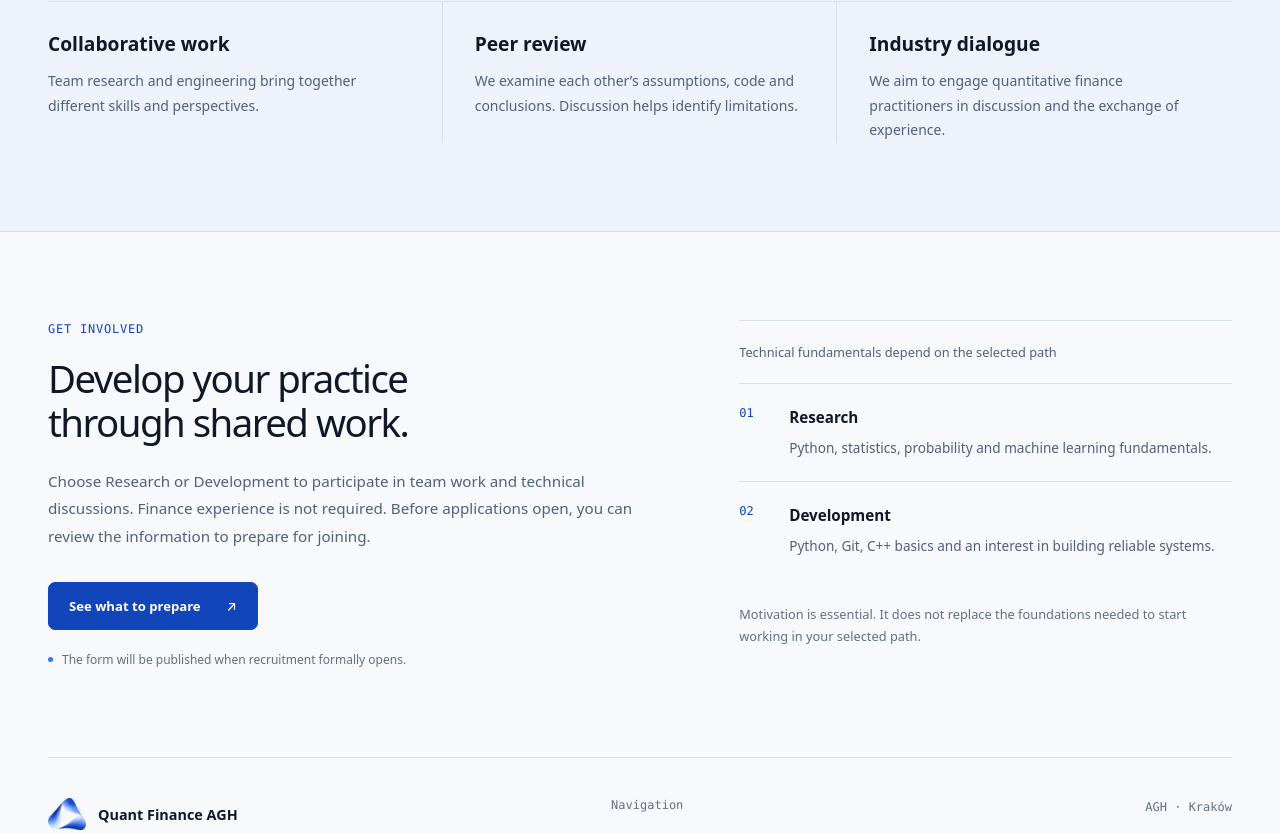
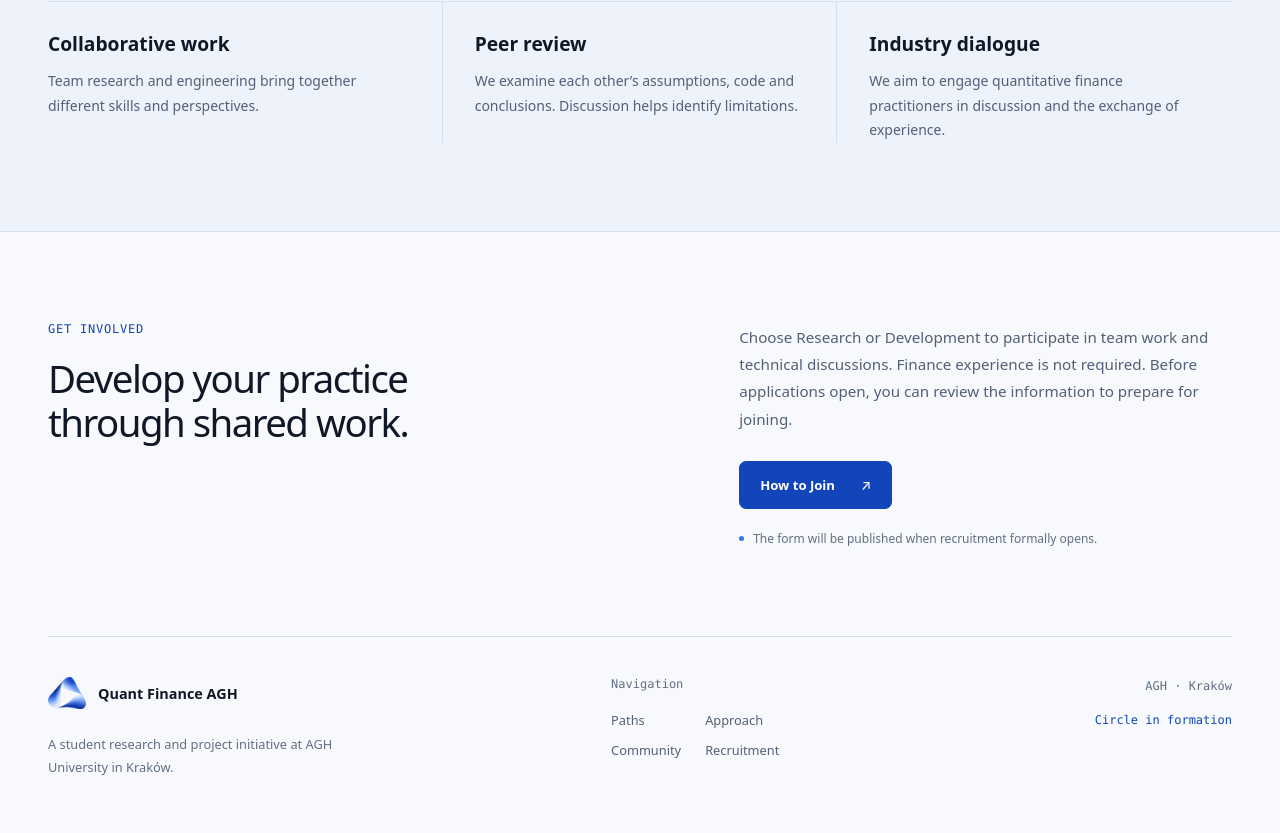
Before and after one commit to AGH-Quant-Finance/webpage, a React (Vite) app: page / in a window 1280 px wide. Shown: the part 1960-2793 px from the top of the page. Built offline with nearby package versions, Linux system fonts and the light colour scheme.

Commit message:
Polish recruitment layout and navigation glass edges

```diff
--- a/src/components/Recruitment.tsx
+++ b/src/components/Recruitment.tsx
@@ -56,9 +56,11 @@ export function Recruitment({ copy }: RecruitmentProps) {
   return (
     <section className="recruitment" id="recruitment" tabIndex={-1} aria-labelledby="recruitment-title">
       <div className="recruitment__inner shell">
-        <div className="recruitment__copy" data-reveal>
+        <div className="recruitment__heading" data-reveal>
           <p className="eyebrow">{copy.eyebrow}</p>
           <h2 id="recruitment-title">{copy.title}</h2>
+        </div>
+        <div className="recruitment__copy" data-reveal>
           <p>{copy.description}</p>
           <button
             className="primary-button pressable"
@@ -71,13 +73,6 @@ export function Recruitment({ copy }: RecruitmentProps) {
             {copy.previewAction}<span aria-hidden="true">↗</span>
           </button>
           <span className="form-status"><i aria-hidden="true" />{copy.formLabel}</span>
-        </div>
-
-        <div className="requirements" data-reveal>
-          <h3>{copy.requirementsTitle}</h3>
-          <article><span>01</span><div><strong>{copy.researchTitle}</strong><p>{copy.researchRequirements}</p></div></article>
-          <article><span>02</span><div><strong>{copy.developmentTitle}</strong><p>{copy.developmentRequirements}</p></div></article>
-          <p className="requirements__note">{copy.footerNote}</p>
         </div>
       </div>
 
--- a/src/content.ts
+++ b/src/content.ts
@@ -80,12 +80,6 @@ export type SiteCopy = {
     sheetTitle: string;
     sheetDescription: string;
     items: Array<{ index: string; title: string; description: string }>;
-    requirementsTitle: string;
-    researchTitle: string;
-    researchRequirements: string;
-    developmentTitle: string;
-    developmentRequirements: string;
-    footerNote: string;
   };
   footer: {
     description: string;
@@ -188,7 +182,7 @@ export const siteCopy: Record<Language, SiteCopy> = {
       title: "Rozwijaj swój warsztat we wspólnej pracy.",
       description: "Wybierz Research lub Development, aby uczestniczyć w pracy zespołowej i dyskusjach technicznych. Doświadczenie w finansach nie jest wymagane. Zanim uruchomimy nabór, możesz zapoznać się z informacjami potrzebnymi do zgłoszenia.",
       formLabel: "Formularz zostanie opublikowany po formalnym uruchomieniu naboru.",
-      previewAction: "Zobacz, co przygotować",
+      previewAction: "Jak dołączyć",
       closePreview: "Zamknij",
       sheetEyebrow: "Przygotowanie zgłoszenia",
       sheetTitle: "Cztery rzeczy, które chcemy o Tobie wiedzieć.",
@@ -199,12 +193,6 @@ export const siteCopy: Record<Language, SiteCopy> = {
         { index: "03", title: "Realizowane projekty", description: "Opisz problem, swój wkład, użyte narzędzia oraz najważniejszą lekcję." },
         { index: "04", title: "Motywacja", description: "Wyjaśnij, dlaczego chcesz dołączyć właśnie do AGH Quant Finance." },
       ],
-      requirementsTitle: "Techniczne podstawy zależą od wybranej ścieżki",
-      researchTitle: "Research",
-      researchRequirements: "Python, statystyka, prawdopodobieństwo i podstawy machine learningu.",
-      developmentTitle: "Development",
-      developmentRequirements: "Python, Git, podstawy C++ i zainteresowanie budową niezawodnych systemów.",
-      footerNote: "Motywacja jest konieczna. Nie zastępuje jednak podstaw potrzebnych do rozpoczęcia pracy w wybranej ścieżce.",
     },
     footer: {
       description: "Studencka inicjatywa badawczo-projektowa na AGH w Krakowie.",
@@ -305,7 +293,7 @@ export const siteCopy: Record<Language, SiteCopy> = {
       title: "Develop your practice through shared work.",
       description: "Choose Research or Development to participate in team work and technical discussions. Finance experience is not required. Before applications open, you can review the information to prepare for joining.",
       formLabel: "The form will be published when recruitment formally opens.",
-      previewAction: "See what to prepare",
+      previewAction: "How to Join",
       closePreview: "Close",
       sheetEyebrow: "Application preparation",
       sheetTitle: "Four things we want to know about you.",
@@ -316,12 +304,6 @@ export const siteCopy: Record<Language, SiteCopy> = {
         { index: "03", title: "Projects", description: "Describe the problem, your contribution, the tools used and the most important lesson." },
         { index: "04", title: "Motivation", description: "Explain why you want to join AGH Quant Finance specifically." },
       ],
-      requirementsTitle: "Technical fundamentals depend on the selected path",
-      researchTitle: "Research",
-      researchRequirements: "Python, statistics, probability and machine learning fundamentals.",
-      developmentTitle: "Development",
-      developmentRequirements: "Python, Git, C++ basics and an interest in building reliable systems.",
-      footerNote: "Motivation is essential. It does not replace the foundations needed to start working in your selected path.",
     },
     footer: {
       description: "A student research and project initiative at AGH University in Kraków.",
--- a/src/styles.css
+++ b/src/styles.css
@@ -49,7 +49,7 @@ a { color: inherit; }
 
 /* Glass is limited to navigation. Opaque materials are the default fallback. */
 .site-header { position: fixed; z-index: 100; top: 24px; left: 50%; width: var(--shell); transform: translateX(-50%); }
-.site-header__material { position: relative; z-index: 2; min-height: 72px; display: flex; align-items: center; justify-content: space-between; gap: 24px; padding: 10px 22px; border: 1px solid rgb(118 145 188 / 28%); border-top-color: rgb(255 255 255 / 90%); border-radius: var(--radius); background: var(--surface); box-shadow: 0 3px 12px rgb(25 53 100 / 4%), 0 14px 32px rgb(25 53 100 / 6%), inset 0 1px 0 rgb(255 255 255 / 65%); }
+.site-header__material { position: relative; z-index: 2; min-height: 72px; display: flex; align-items: center; justify-content: space-between; gap: 24px; padding: 10px 22px; border: 1px solid rgb(118 145 188 / 28%); border-top-color: rgb(255 255 255 / 96%); border-radius: var(--radius); background: var(--surface); box-shadow: 0 2px 6px rgb(25 53 100 / 4%), 0 12px 28px rgb(25 53 100 / 8%), inset 0 1px 0 rgb(255 255 255 / 82%), inset 0 -1px 0 rgb(118 145 188 / 8%); }
 .brand { display: inline-flex; align-items: center; gap: 12px; text-decoration: none; white-space: nowrap; }
 .brand__symbol { width: 48px; height: 41px; object-fit: contain; }
 .brand strong { font-size: 1.0625rem; letter-spacing: -.025em; font-weight: 650; }
@@ -112,7 +112,7 @@ a { color: inherit; }
 .disciplines__copy strong { color: var(--ink); font-weight: 550; }
 .section-block { padding-block: var(--space-7); }
 .section-heading { display: grid; grid-template-columns: 1.12fr .88fr; align-items: end; gap: 64px; margin-bottom: 40px; }
-.disciplines h2, .section-heading h2, .community__statement h2, .recruitment__copy h2 { max-width: 720px; margin: 18px 0 0; font-size: clamp(2rem, 3vw, 2.5rem); line-height: 1.15; letter-spacing: -.04em; font-weight: 520; text-wrap: balance; }
+.disciplines h2, .section-heading h2, .community__statement h2, .recruitment__heading h2 { max-width: 720px; margin: 18px 0 0; font-size: clamp(2rem, 3vw, 2.5rem); line-height: 1.15; letter-spacing: -.04em; font-weight: 520; text-wrap: balance; }
 .section-description { max-width: 480px; margin: 0; color: var(--muted); font-size: .88rem; line-height: 1.8; }
 .research-cycle { border-bottom: 1px solid var(--line); }
 .work-process { display: grid; grid-template-columns: repeat(4, minmax(0, 1fr)); margin: 0; padding: 0; border-block: 1px solid var(--line); list-style: none; }
@@ -135,16 +135,10 @@ a { color: inherit; }
 .community-pillars p { margin: 0; color: var(--muted); font-size: .875rem; line-height: 1.75; }
 .recruitment { position: relative; padding-block: var(--space-7); }
 .recruitment__inner { display: grid; grid-template-columns: 1.12fr .88fr; gap: 64px; align-items: start; }
-.recruitment__copy > p:not(.eyebrow) { max-width: 620px; margin: 24px 0 32px; color: var(--muted); font-size: .95rem; line-height: 1.8; }
+.recruitment__copy { padding-top: 4px; }
+.recruitment__copy > p { max-width: 480px; margin: 0 0 28px; color: var(--muted); font-size: .95rem; line-height: 1.8; }
 .form-status { display: flex; align-items: flex-start; gap: 9px; margin-top: 20px; color: var(--quiet); font-size: .75rem; line-height: 1.6; }
 .form-status i { flex: 0 0 5px; height: 5px; border-radius: 50%; margin-top: 7px; background: var(--blue-cobalt); }
-.requirements { border-top: 1px solid var(--line); }
-.requirements > h3 { margin: 0; padding: 22px 0; color: var(--muted); font-size: .8rem; font-weight: 500; }
-.requirements article { display: grid; grid-template-columns: 32px 1fr; gap: 18px; padding: 22px 0; border-top: 1px solid var(--line); }
-.requirements article > span { color: var(--accent); font: .75rem var(--mono); }
-.requirements strong { font-size: .95rem; font-weight: 550; }
-.requirements article p { margin: 8px 0 0; color: var(--muted); font-size: .85rem; line-height: 1.75; }
-.requirements__note { margin: 24px 0 0; color: var(--quiet); font-size: .8rem; line-height: 1.7; }
 .sheet-scrim { position: fixed; z-index: 190; inset: 0; border: 0; background: rgb(16 24 39 / 35%); opacity: 0; pointer-events: none; transition: opacity 180ms ease; }
 .sheet-scrim[data-open] { opacity: 1; pointer-events: auto; }
 .application-sheet { position: fixed; z-index: 200; left: 50%; bottom: 16px; width: min(860px, calc(100% - 32px)); max-height: calc(100dvh - 40px); overflow-y: auto; padding: 34px; border: 1px solid var(--line); border-radius: 20px; background: var(--surface); box-shadow: 0 24px 80px rgb(16 24 39 / 15%); opacity: 0; pointer-events: none; visibility: hidden; transform: translate(-50%, 16px); transition: opacity 180ms ease, transform 180ms ease; }
@@ -237,7 +231,7 @@ a { color: inherit; }
   .path-panel { padding: 24px 20px; }
   .path-output strong { font-size: .75rem; }
   .section-heading { margin-bottom: 32px; }
-  .disciplines h2, .section-heading h2, .community__statement h2, .recruitment__copy h2 { font-size: 2rem; }
+  .disciplines h2, .section-heading h2, .community__statement h2, .recruitment__heading h2 { font-size: 2rem; }
   .work-process { grid-template-columns: 1fr; }
   .work-step, .work-step:first-child, .work-step:last-child { min-height: 0; padding: 24px 0; border-right: 0; }
   .work-step:nth-last-child(2) { border-bottom: 1px solid var(--line); }
```
Also changed, not shown: 7 other files (tests, documents, lock files or other folders).
